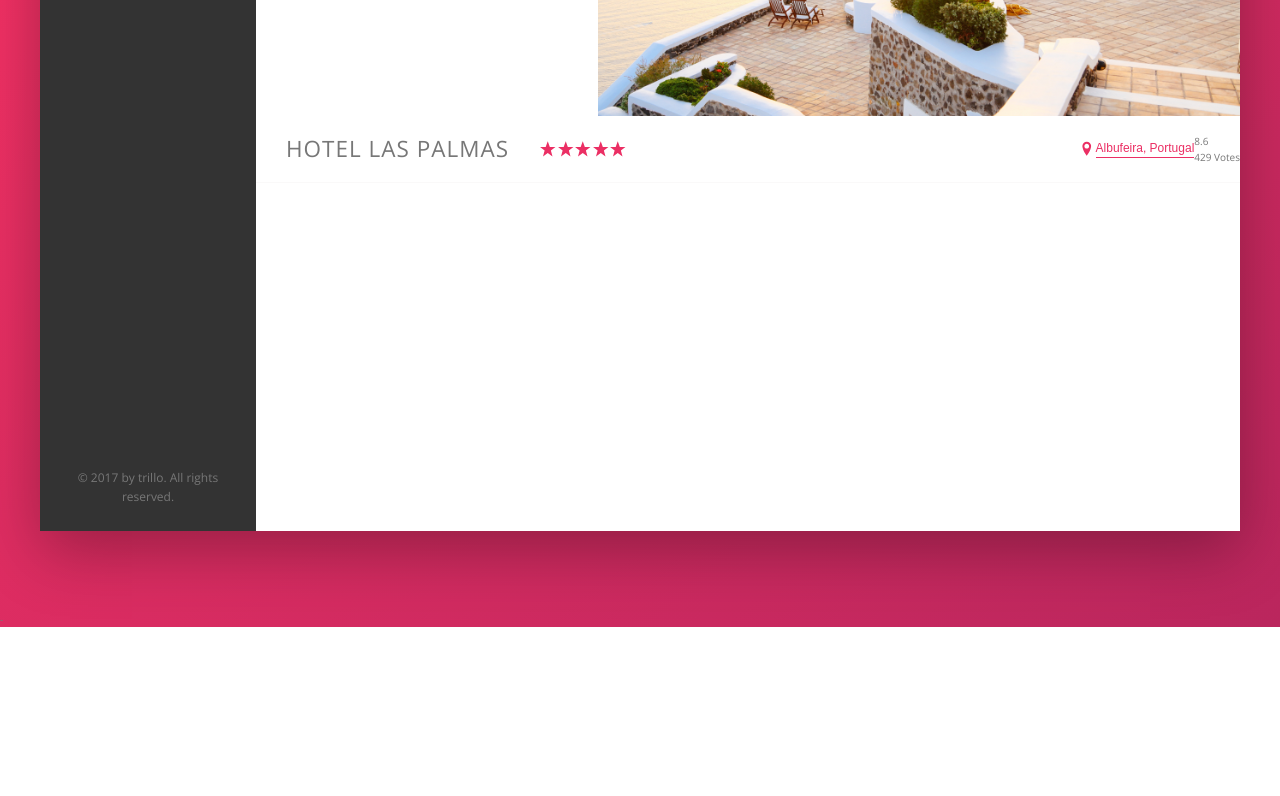
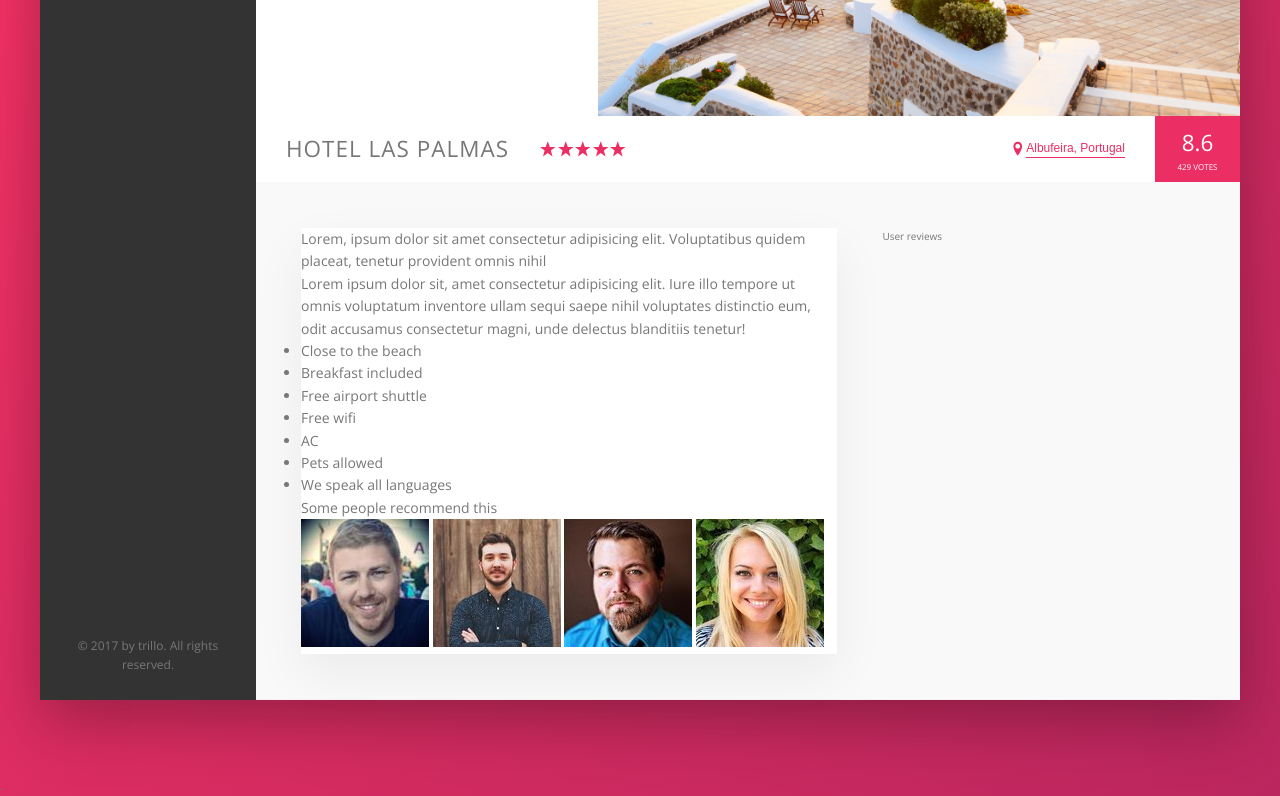
Before and after one commit to isaacgr/AdvancedCSS_SASS, a website: page trillo/index.html in a window 1280 px wide. Shown: the part 419-1215 px from the top of the page. Before the commit the page ends 1046 px from the top, so only its background shows below. Drawn offline with nearby package versions, Linux system fonts and the light colour scheme.

Commit message:
Finish header component

```diff
--- a/trillo/index.html
+++ b/trillo/index.html
@@ -132,6 +132,57 @@
               <div class="overview__rating-count">429 Votes</div>
             </div>
           </div>
+          <div class="detail">
+            <div class="description">
+              <p class="paragraph">
+                Lorem, ipsum dolor sit amet consectetur adipisicing elit.
+                Voluptatibus quidem placeat, tenetur provident omnis nihil
+              </p>
+              <p class="paragraph">
+                Lorem ipsum dolor sit, amet consectetur adipisicing elit. Iure
+                illo tempore ut omnis voluptatum inventore ullam sequi saepe
+                nihil voluptates distinctio eum, odit accusamus consectetur
+                magni, unde delectus blanditiis tenetur!
+              </p>
+              <ul class="list">
+                <li class="list__item">
+                  Close to the beach
+                </li>
+                <li class="list__item">
+                  Breakfast included
+                </li>
+                <li class="list__item">
+                  Free airport shuttle
+                </li>
+                <li class="list__item">
+                  Free wifi
+                </li>
+                <li class="list__item">
+                  AC
+                </li>
+                <li class="list__item">
+                  Pets allowed
+                </li>
+                <li class="list__item">
+                  We speak all languages
+                </li>
+              </ul>
+              <div class="recommend">
+                <p class="recommend__count">
+                  Some people recommend this
+                </p>
+                <div class="recommended_friends">
+                  <img src="img/user-3.jpg" alt="" class="recommend__photo" />
+                  <img src="img/user-4.jpg" alt="" class="recommend__photo" />
+                  <img src="img/user-5.jpg" alt="" class="recommend__photo" />
+                  <img src="img/user-6.jpg" alt="" class="recommend__photo" />
+                </div>
+              </div>
+            </div>
+            <div class="user-reviews">
+              User reviews
+            </div>
+          </div>
         </main>
       </div>
     </div>
--- a/trillo/sass/_components.scss
+++ b/trillo/sass/_components.scss
@@ -197,12 +197,25 @@
   }
 
   &__rating {
+    background-color: var(--color-primary);
+    margin-left: 3rem;
+    color: #fff;
+    align-self: stretch;
+    padding: 0 2.25rem;
+    display: flex;
+    align-items: center;
+    justify-content: center;
+    flex-direction: column;
   }
 
   &__rating-average {
+    font-size: 2.25rem;
+    font-weight: 300;
   }
 
   &__rating-count {
+    font-size: 0.8rem;
+    text-transform: uppercase;
   }
 }
 
@@ -227,6 +240,25 @@
   }
 }
 
+.detail {
+  display: flex;
+  padding: 4.5rem;
+  background-color: var(--color-grey-light-1);
+  border-bottom: 1px solid var(--color-grey-light-2);
+}
+
+.description {
+  flex: 0 0 60%;
+  margin-right: 4.5rem;
+  background-color: #fff;
+  box-shadow: 0 2rem 5rem rgba(0, 0, 0, 0.06);
+  font-size: 1.4rem;
+}
+
+.user-reviews {
+  flex: 1;
+}
+
 @keyframes pulsate {
   0% {
     transform: scale(1);
--- a/trillo/sass/_layout.scss
+++ b/trillo/sass/_layout.scss
@@ -31,5 +31,4 @@
 .hotel-view {
   background-color: #fff;
   flex: 1;
-  height: 80rem;
 }
```
Also changed, not shown: trillo/css/style.css.
